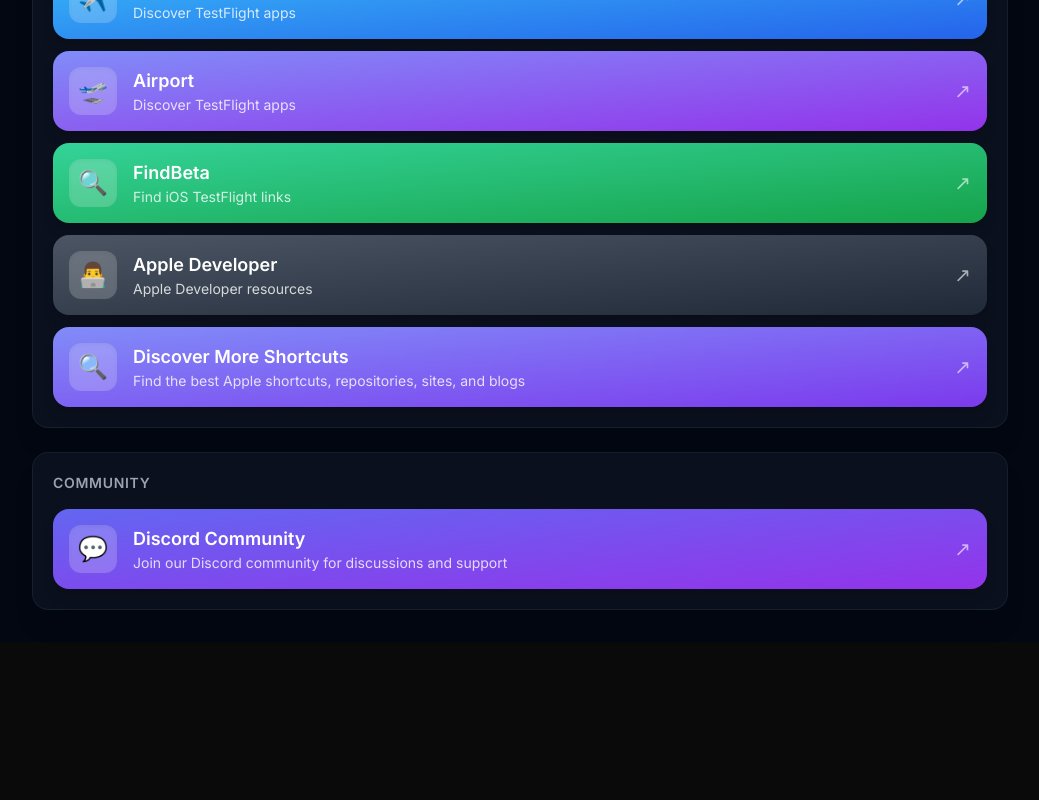
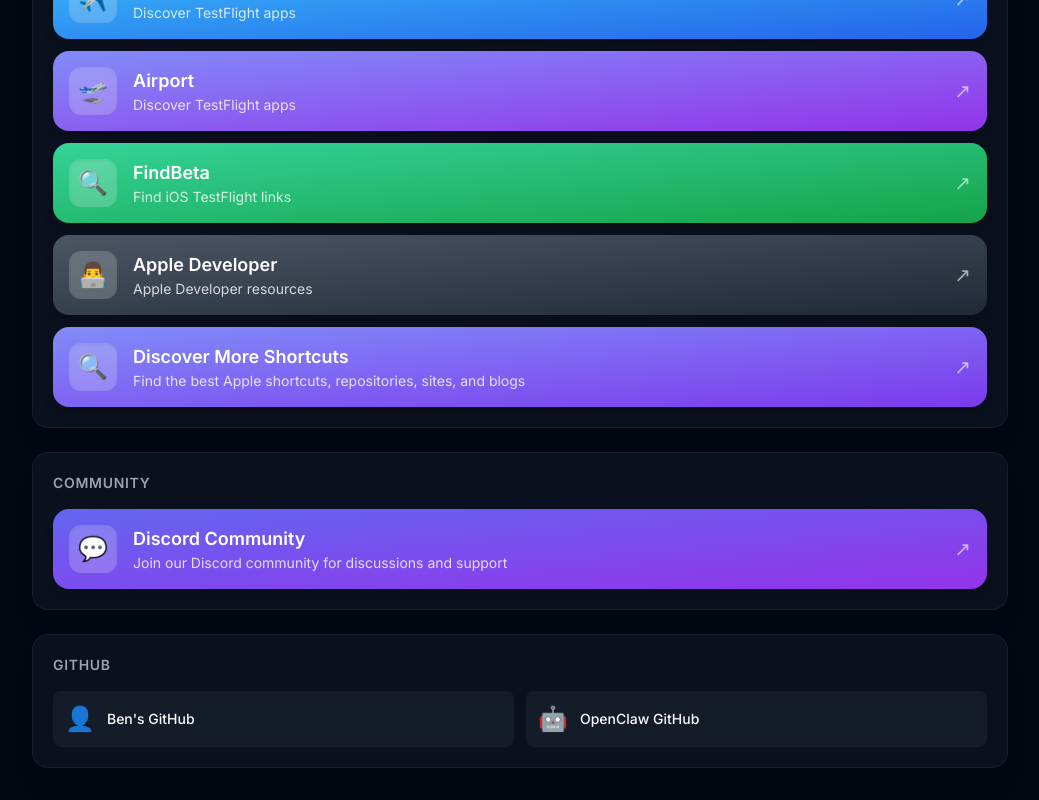
Before and after one commit to benjaminjob1/bens-hub-dashboard, a Next.js app: page / in a window 1280 px wide. Shown: the part 2065-2865 px from the top of the page, without its empty margins (120-1159 px from the left). Before the commit the page ends 2707 px from the top, so only its background shows below. Built offline with nearby package versions, Linux system fonts and the light colour scheme.

Commit message:
Add GitHub links section

```diff
--- a/src/app/page.tsx
+++ b/src/app/page.tsx
@@ -328,6 +328,30 @@
           <LinkCard key={item.id} item={item} />
         ))}
       </GlassCard>
+
+      {/* GitHub */}
+      <GlassCard title="GitHub">
+        <div className="grid grid-cols-1 sm:grid-cols-2 gap-3">
+          <a
+            href="https://github.com/benjaminjob1"
+            target="_blank"
+            rel="noopener noreferrer"
+            className="flex items-center gap-3 p-3 rounded-lg bg-gray-800/50 hover:bg-gray-700/50 transition-colors"
+          >
+            <span className="text-2xl">👤</span>
+            <span className="text-sm font-medium">Ben's GitHub</span>
+          </a>
+          <a
+            href="https://github.com/openclaw"
+            target="_blank"
+            rel="noopener noreferrer"
+            className="flex items-center gap-3 p-3 rounded-lg bg-gray-800/50 hover:bg-gray-700/50 transition-colors"
+          >
+            <span className="text-2xl">🤖</span>
+            <span className="text-sm font-medium">OpenClaw GitHub</span>
+          </a>
+        </div>
+      </GlassCard>
     </Layout>
   );
 }
```
